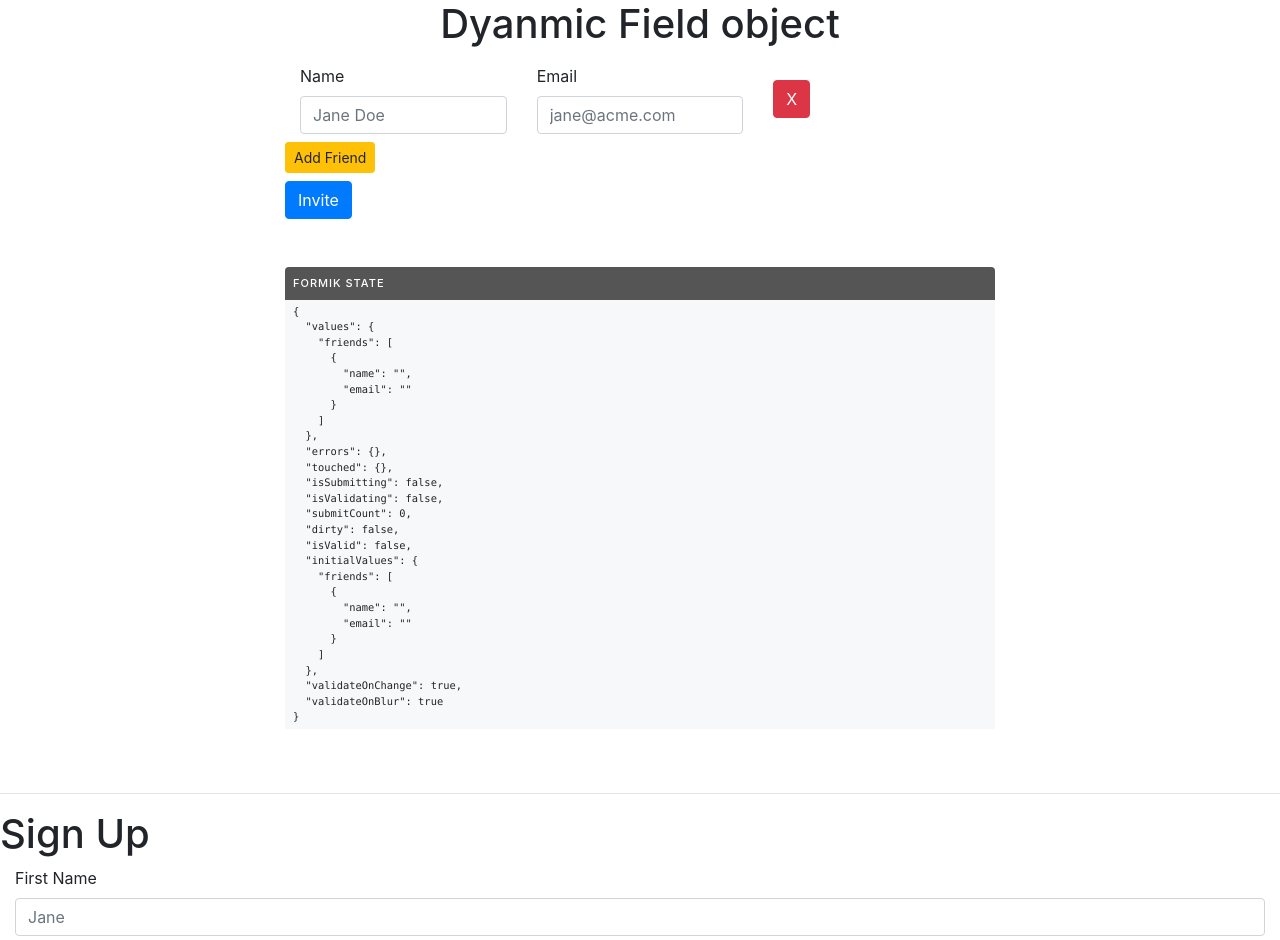
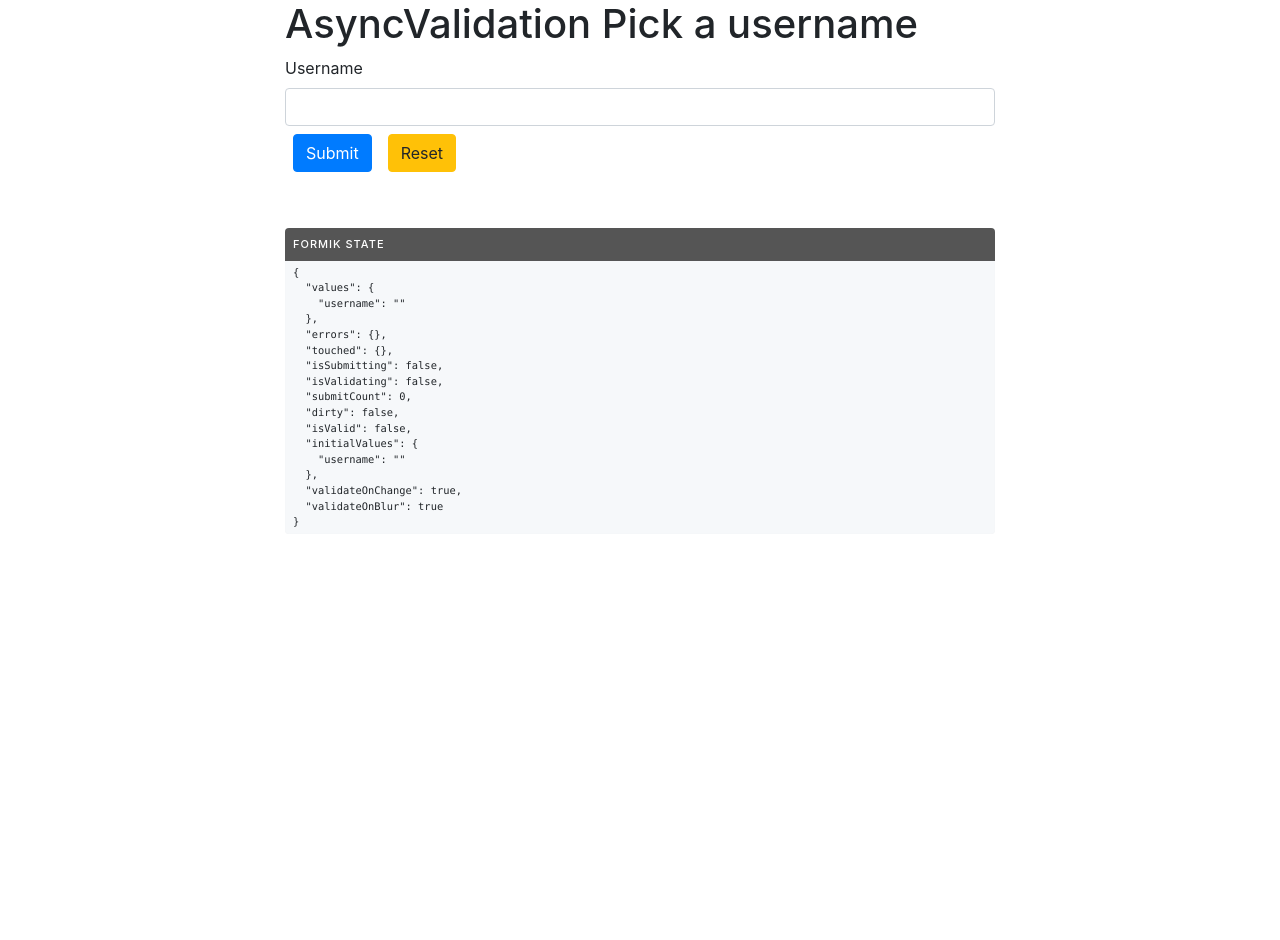
Before and after one commit to vigneshwaran-chandrasekaran/react-form-with-formik-validation, a React (Create React App) app: page / in a window 1280 px wide. Shown: the top 940 px of the page. After the commit the page ends 800 px from the top, so only its background shows below. Built offline with nearby package versions, Linux system fonts and the light colour scheme.

Commit message:
async validation added with reset and onsubmit handler moved to separate file

```diff
--- a/src/App.js
+++ b/src/App.js
@@ -1,10 +1,11 @@
 import React from 'react';
-// import FormOne from './components/FormOne';
-// import FormTwo from './components/FormTwo';
+import FormOne from './components/FormOne';
+import FormTwo from './components/FormTwo';
 // import FormThree from './components/FormThree';
 // import CustomInputs from './components/CustomInputs';
 import Arrays from './components/Arrays';
 import AsyncSubmit from './components/AsyncSubmit';
+import AsyncValidation from './components/AsyncValidation';
 
 function Line() {
   return (<hr />);
@@ -12,17 +13,24 @@
 
 export default function App() {
   return (
-    <div>
-      {/* <FormOne email='hello' />
-      <Line />
-      <FormTwo />
-      <Line /> */}
-      {/* <FormThree /> */}
-      {/* <CustomInputs />
-      <Line />*/}
-      <Arrays />
-      <Line />
-      <AsyncSubmit />
+    <div className="container">
+      <div className='d-flex flex-row justify-content-center'>
+        <div className='col-2'></div>
+        <div className='col-8'>
+          {/* <FormOne email='hello' /> */}
+          {/* <Line /> */}
+          {/* <FormTwo /> */}
+          {/* <Line /> */}
+          {/* <FormThree /> */}
+          {/* <CustomInputs />*/}
+          {/* <Line /> */}
+          {/* <Arrays /> */}
+          {/* <Line /> */}
+          {/* <AsyncSubmit /> */}
+          <AsyncValidation />
+        </div>
+        <div className='col-2'></div>
+      </div>
     </div>
   )
 }
--- a/src/components/Arrays.js
+++ b/src/components/Arrays.js
@@ -47,12 +47,8 @@
 });
 
 const Arrays = () => (
-    <div>
-        <h1 className='text-center mb-3'>Dyanmic Field object</h1>
-        <div className="container">
-            <div className='d-flex flex-row justify-content-center'>
-                <div className='col-2'></div>
-                <div className='col-8'>
+    <>
+        <h1 className='text-center mb-3'>Arrays Dyanmic Field object</h1>
         <Formik
             initialValues={initialValues}
             validationSchema={validationSchema}
@@ -131,11 +127,7 @@
                     </Form>
                 )}
         />
-                </div>
-                <div className='col-2'></div>
-            </div>
-        </div>
-    </div>
+    </>
 );
 
 export default Arrays;
--- a/src/components/AsyncSubmit.js
+++ b/src/components/AsyncSubmit.js
@@ -5,8 +5,8 @@
 const sleep = ms => new Promise(resolve => setTimeout(resolve, ms));
 
 const AsyncSubmit = () => (
-  <div>
-    <h1>Sign Up</h1>
+  <>
+    <h1>AsyncSubmit Sign Up</h1>
     <Formik
       initialValues={{
         firstName: '',
@@ -19,8 +19,6 @@
       }}
     >
       {({ isSubmitting }) => (
-        <div className="d-flex align-items-center">
-          <div className="col">
         <Form>
           <label htmlFor="firstName">First Name</label>
           <Field className="form-control" name="firstName" placeholder="Jane" />
@@ -35,11 +33,9 @@
                 </button>
           <Debug />
         </Form>
-          </div>
-        </div>
       )}
     </Formik>
-  </div>
+  </>
 );
 
 export default AsyncSubmit;
--- a/src/components/AsyncValidation.js
+++ b/src/components/AsyncValidation.js
@@ -6,7 +6,8 @@
 const sleep = ms => new Promise(resolve => setTimeout(resolve, ms));
 
 const validate = (values) => {
-  return sleep(300).then(() => {
+  return sleep(300).then((res) => {
+    console.log(res);
     let errors = {};
 
     if (['admin', 'null', 'god'].includes(values.username)) {
@@ -23,30 +24,46 @@
   });
 };
 
+const handleOnSubmit = (values, { setSubmitting, resetForm }) => {
+  console.log('handleOnSubmit');
+  console.log({ values });
+  sleep(500).then(() => {
+    alert(JSON.stringify(values, null, 2));
+    resetForm();
+    setSubmitting(false);
+  });
+}
+
+const initialValues = {
+  username: '',
+};
+
 const Username = () => (
-  <div>
-    <h1>Pick a username</h1>
+  <>
+    <h1>AsyncValidation Pick a username</h1>
     <Formik
-      initialValues={{
-        username: '',
-      }}
+      initialValues={initialValues}
       validate={validate}
-      onSubmit={values => {
-        sleep(500).then(() => {
-          alert(JSON.stringify(values, null, 2));
-        });
-      }}
-      render={({ errors, touched }) => (
+      onSubmit={handleOnSubmit}
+      render={({ isSubmitting, handleReset, errors, touched }) => (
         <Form>
           <label htmlFor="username">Username</label>
-          <Field name="username" type="text" />
-          <ErrorMessage name="username" />
-          <button type="submit">Submit</button>
+          <Field className="form-control" name="username" type="text" />
+          <ErrorMessage className='text-danger small' component="div" name="username" />
+          <button
+            className="btn btn-primary m-2"
+            type="submit"
+            disabled={isSubmitting}>Submit</button>
+          <button
+            type="reset"
+            className="btn btn-warning m-2"
+            disabled={isSubmitting}
+            onClick={handleReset}>Reset</button>
           <Debug />
         </Form>
       )}
     />
-  </div>
+  </>
 );
 
 export default Username;
--- a/src/components/Basic.js
+++ b/src/components/Basic.js
@@ -3,8 +3,8 @@
 import { Debug } from './Debug';
 
 const Basic = () => (
-  <div>
-    <h1>Sign Up</h1>
+  <>
+    <h1>Basic Sign Up</h1>
     <Formik
       initialValues={{
         firstName: '',
@@ -31,7 +31,7 @@
         </Form>
       )}
     />
-  </div>
+  </>
 );
 
 export default Basic;
--- a/src/components/Checkbox.js
+++ b/src/components/Checkbox.js
@@ -5,7 +5,7 @@
 const sleep = ms => new Promise(resolve => setTimeout(resolve, ms));
 
 const CheckboxExample = () => (
-  <div>
+  <>
     <h1>Checkboxes</h1>
     <p>
       This example demonstrates how to properly create checkboxes with Formik.
@@ -109,7 +109,7 @@
         </Form>
       )}
     </Formik>
-  </div>
+  </>
 );
 
 export default CheckboxExample;
--- a/src/components/FormOne.js
+++ b/src/components/FormOne.js
@@ -10,10 +10,7 @@
     isSubmitting
 }) => {
     return (
-        <div className="container">
-            <div className='d-flex flex-row justify-content-center'>
-                <div className='col-2'></div>
-                <div className='col-6'>
+        <>
             <Form>
                 <div className="form-group">
                     <label htmlFor="email">Email address:</label>
@@ -61,10 +58,7 @@
                 <button disabled={isSubmitting} type="submit" className="btn btn-primary">Submit</button>
                 <Debug />
             </Form>
-                </div>
-                <div className='col-2'></div>
-            </div>
-        </div>
+        </>
     );
 }
 
--- a/src/components/FormTwo.js
+++ b/src/components/FormTwo.js
@@ -26,24 +26,17 @@
     country: ''
 };
 
-
 export default function FormTwo() {
     const [country, setCountry] = useState('');
     const [suggestions, setSuggestions] = useState([]);
-
-
 
     function onSuggestionsClearRequested() {
         console.log('hi');
         setSuggestions([]);
     }
 
-
     return (
-        <div className="container">
-            <div className='d-flex flex-row justify-content-center'>
-                <div className='col-2'></div>
-                <div className='col-6'>
+        <>
             <Formik
                 initialValues={initialValues}
                 validationSchema={validationSchema}
@@ -172,9 +165,6 @@
                         </form>
                     )}
             </Formik>
-                </div>
-                <div className='col-2'></div>
-            </div>
-        </div>
+        </>
     )
 }
```
Also changed, not shown: src/components/CustomInputs.js (+2 -8 lines). Lines whose indentation alone changed are shown as unchanged.
